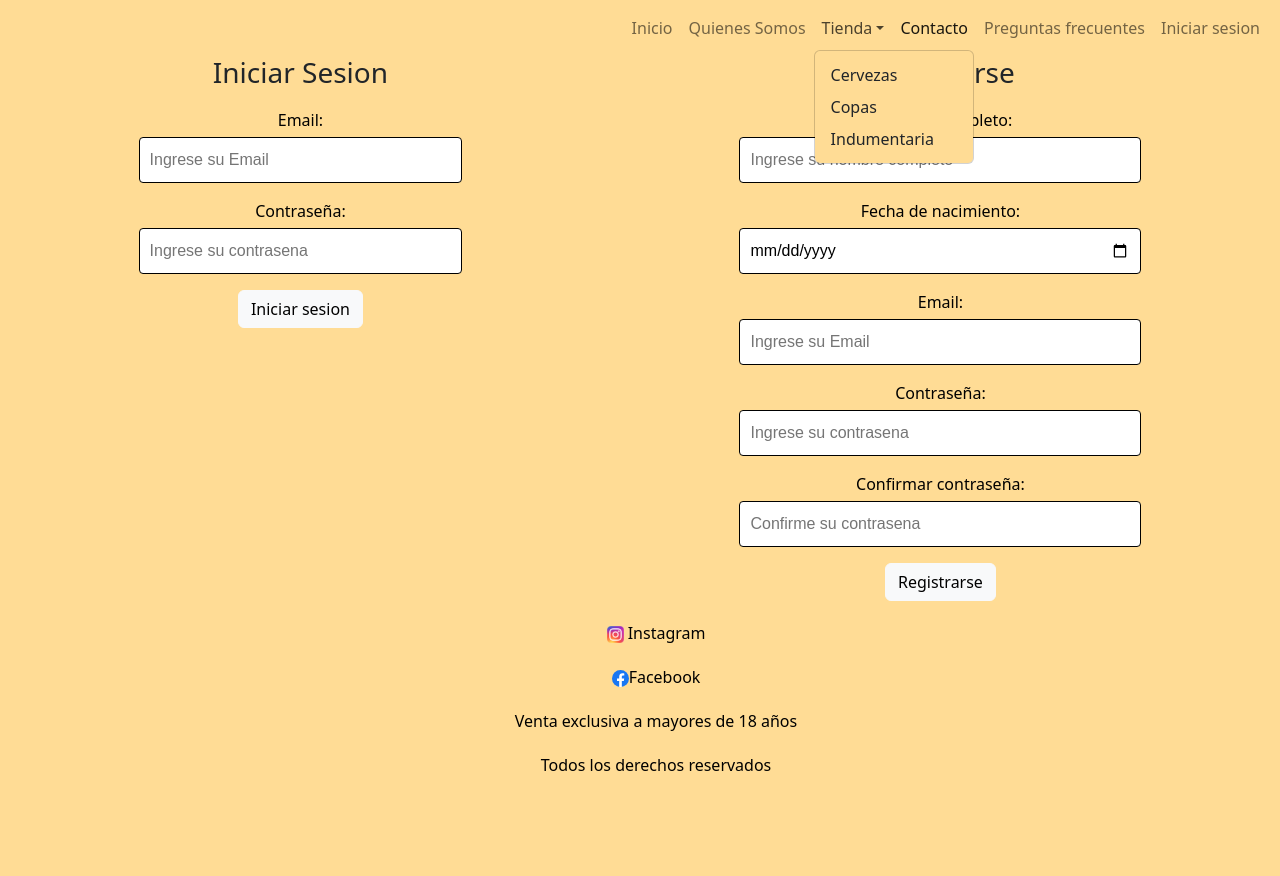
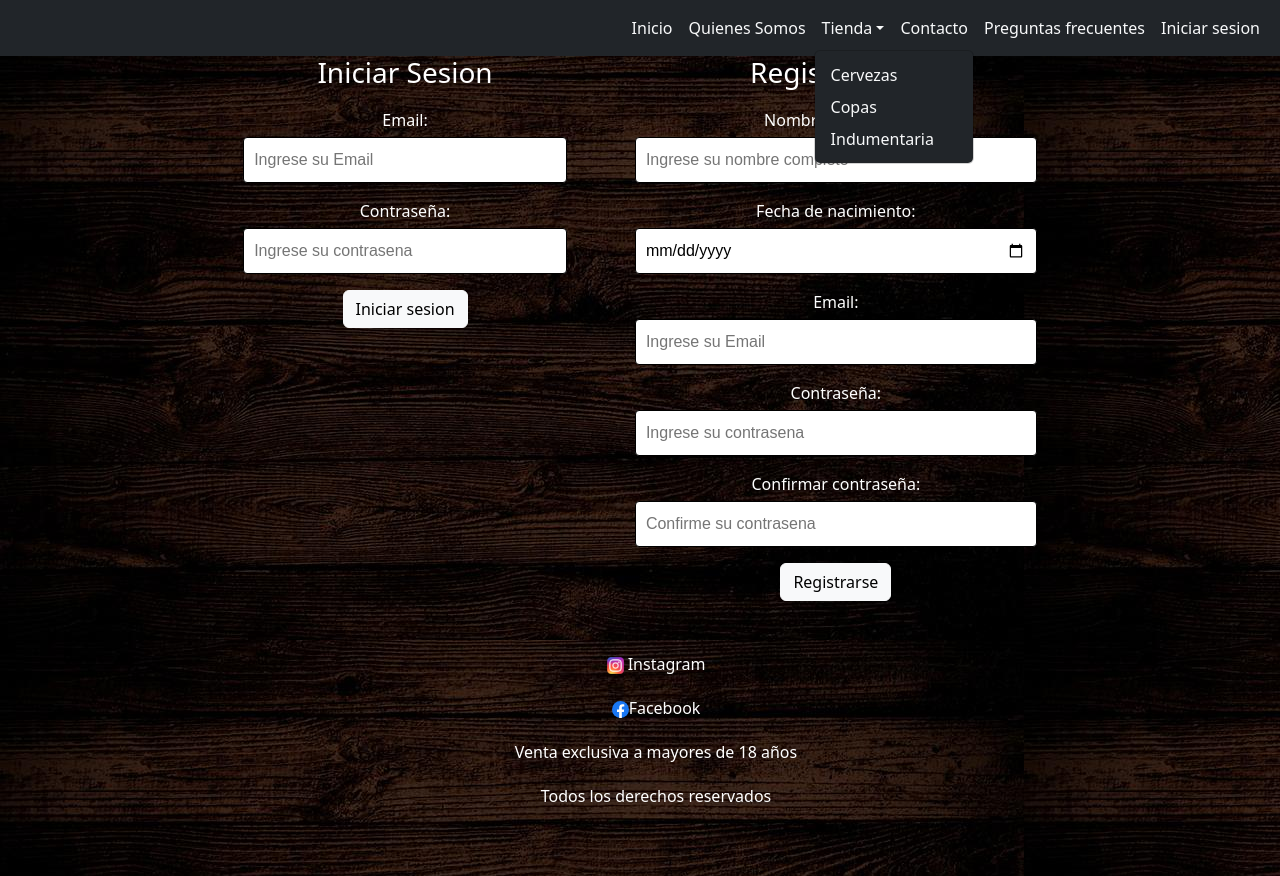
Before and after one commit to JoacoRodriguez/desafio06, a website: page pages/registro.html in a window 1280 px wide. Both pictures are taken after a click on the button "Tienda". Before the commit the page ends 803 px from the top, so only its background shows below. Drawn offline with nearby package versions, Linux system fonts and the light colour scheme; a web font is replaced by a local one.

Commit message:
cambio de fondo

```diff
--- a/pages/registro.html
+++ b/pages/registro.html
@@ -28,7 +28,7 @@
 
 <body>
         <!-- MENU -->
-        <nav class="navbar navbar-expand-lg">
+        <nav class="navbar navbar-expand-lg bg-dark">
             <div class="container-fluid">
                 <button class="navbar-toggler" type="button" data-bs-toggle="collapse" data-bs-target="#navbarNavDropdown" aria-controls="navbarNavDropdown" aria-expanded="false" aria-label="Toggle navigation">
                     <span class="navbar-toggler-icon"></span>
@@ -36,32 +36,33 @@
                 <div class="collapse navbar-collapse" id="navbarNavDropdown">
                     <ul class="navbar-nav ms-auto">
                         <li class="nav-item">
-                            <a class="nav-link" aria-current="page" href="../index.html">Inicio</a>
+                            <a class="nav-link text-light" aria-current="page" href="../index.html">Inicio</a>
                         </li>
                         <li class="nav-item">
-                            <a class="nav-link" aria-current="page" href="quienesSomos.html">Quienes Somos</a>
+                            <a class="nav-link active text-light" aria-current="page" href="quienesSomos.html">Quienes Somos</a>
                         </li>
-                        <li class="nav-item dropdown">
-                            <a class="nav-link dropdown-toggle" href="#" id="navbarDropdownMenuLink" role="button" data-bs-toggle="dropdown" aria-expanded="false">Tienda</a>
-                            <ul class="dropdown-menu" aria-labelledby="navbarDropdownMenuLink">
-                                <li><a class="dropdown-item" href="tienda.html">Cervezas</a></li>
-                                <li><a class="dropdown-item" href="copas.html">Copas</a></li>
-                                <li><a class="dropdown-item" href="indumentaria.html">Indumentaria</a></li>
+                        <li class="nav-item dropdown ">
+                            <a class="nav-link dropdown-toggle text-light" id="navbarDropdownMenuLink" role="button" data-bs-toggle="dropdown" aria-expanded="false">Tienda</a>
+                            <ul class="dropdown-menu bg-dark" aria-labelledby="navbarDropdownMenuLink">
+                                <li><a class="dropdown-item text-light" href="tienda.html">Cervezas</a></li>
+                                <li><a class="dropdown-item text-light" href="copas.html">Copas</a></li>
+                                <li><a class="dropdown-item text-light" href="indumentaria.html">Indumentaria</a></li>
                             </ul>
                         </li>
                         <li class="nav-item">
-                            <a class="nav-link active" href="contacto.html">Contacto</a>
+                            <a class="nav-link text-light" href="contacto.html">Contacto</a>
                         </li>
                         <li class="nav-item">
-                            <a class="nav-link" href="preguntas.html">Preguntas frecuentes</a>
+                            <a class="nav-link text-light" href="preguntas.html">Preguntas frecuentes</a>
                         </li>
                         <li class="nav-item">
-                            <a class="nav-link" href="registro.html">Iniciar sesion</a>
+                            <a class="nav-link text-light" href="registro.html">Iniciar sesion</a>
                         </li>
                     </ul>
                 </div>
             </div>
         </nav>
+
 
     <section class="inicioSesion">
         <section>
--- a/scss/partials/_contacto.scss
+++ b/scss/partials/_contacto.scss
@@ -1,14 +1,16 @@
 .tituloContacto{
     text-align: center;
+    color: $color-principal;
 }
 
 .subtituloContacto{
     text-align: center;
+    color: $color-principal;
 }
 
 .formulario{
     padding: 10px;
-    color: black;
+    color: $color-principal;
     text-align: center;
     display: flex;
     justify-content: center;
--- a/scss/partials/_footer.scss
+++ b/scss/partials/_footer.scss
@@ -5,9 +5,14 @@
     grid-template-areas:"imgFooter"
                         "imgFooterDos";
     height: auto;
-    background-color: rgba(255, 220, 149, 0.22);
+    min-height: 30vh;
+    align-items: center;
+    bottom: 0;
 }
 
+.prueba{
+    bottom: 0;
+}
 .imgFooter{
     grid-area: imgFooter;
 }
--- a/scss/partials/_index.scss
+++ b/scss/partials/_index.scss
@@ -4,7 +4,7 @@
 
 a{
     text-decoration: none;
-    color: black;
+    color: $color-principal;
 }
 
 .info{
@@ -12,13 +12,15 @@ a{
     margin: 5px;
     padding: 2px;
     opacity: 300%;
-    color: black;
+    color: $color-principal;
     height: fit-content;
 }
 
 .tituloCarrusel{
     text-decoration: underline;
     font-weight: bolder;
+    color: $color-principal;
+
 }
 
 .carousel{
--- a/scss/partials/_quienesSomos.scss
+++ b/scss/partials/_quienesSomos.scss
@@ -19,6 +19,7 @@
     grid-area: parrafo;
     text-align: center;
     padding: 10px;
+    color: $color-principal;
 }
 
 .video{
@@ -43,6 +44,7 @@
 
 @media screen and (min-width:1280px){
     .quienesSomos{
+        grid-template-columns: 1fr 1fr 1fr 1fr;
         grid-template-areas:"titulo titulo video video"
                             "parrafo parrafo video video";
         height: auto;
--- a/scss/partials/_registro.scss
+++ b/scss/partials/_registro.scss
@@ -4,7 +4,7 @@
 
 .iniciarSesion{
     padding: 10px;
-    color: black;
+    color: $color-principal;
     text-align: center;
     display: flex;
     justify-content: center;
@@ -23,15 +23,18 @@
 
 .registrarse{
     text-align: center;
+    color: $color-principal;
 }
 
 .tituloIniciarSesion{
     text-align: center;
+    color: $color-principal;
+
 }
 
 .formularioRegistro{
     padding: 10px;
-    color: black;
+    color: $color-principal;
     text-align: center;
     display: flex;
     justify-content: center;
@@ -53,15 +56,20 @@
         display: grid;
         grid-template-areas: "iniciarSesion formularioRegistro"
                             "iniciarSesion formularioRegistro";
+        justify-content: center;
+        gap: 25px;
     }
 
     .iniciarSesion{
         grid-area: iniciarSesion;
         padding-bottom: 10px;
         margin-bottom: 20px;
+
+
     }
 
     .formularioRegistro{
         grid-area: formularioRegistro;
+        padding-left: 33px;
     }
 }
--- a/scss/styles.scss
+++ b/scss/styles.scss
@@ -1,14 +1,5 @@
 @import "utilities/variables";
 @import "utilities/mixins";
-@import "partials/index";
-@import "partials/quienesSomos";
-@import "partials/footer";
-@import "partials/tienda";
-@import "partials/copas";
-@import "partials/contacto";
-@import "partials/indumentaria";
-@import "partials/registro";
-
 *{
     @include reset;
 }
@@ -37,15 +28,30 @@ h2{
 }
 
 body{
-    background-color: rgb(255, 220, 149);
+    background-image: url(../img/imgFondo.jpeg);
 }
 
 /* ESTILOS MENU */
 
 .navbar{
     background-color: $color-fondo;
+    color: $color-principal;
 }
 
 .dropdown-menu{
     background-color: $color-fondo;
 }
+
+.navbar-nav{
+    color: $color-principal;
+}
+
+
+@import "partials/index";
+@import "partials/quienesSomos";
+@import "partials/footer";
+@import "partials/tienda";
+@import "partials/copas";
+@import "partials/contacto";
+@import "partials/indumentaria";
+@import "partials/registro";
--- a/scss/utilities/_mixins.scss
+++ b/scss/utilities/_mixins.scss
@@ -9,4 +9,6 @@
     text-align: center;
     text-decoration: underline;
     font-family: 'Akshar', sans-serif;
+    color: $color-principal;
+
 }
--- a/scss/utilities/_variables.scss
+++ b/scss/utilities/_variables.scss
@@ -1,2 +1,2 @@
-$color-principal: black;
-$color-fondo: rgb(255, 220, 149);
+$color-principal: white;
+$color-fondo: black;
```
Also changed, not shown: index.html (+11 -10 lines), pages/contacto.html (+13 -12 lines), pages/copas.html (+12 -13 lines), pages/indumentaria.html (+12 -13 lines), pages/preguntas.html (+13 -12 lines), pages/quienesSomos.html (+12 -12 lines), pages/tienda.html (+13 -13 lines), css/main.css, img/imgFondo.jpeg (added).
